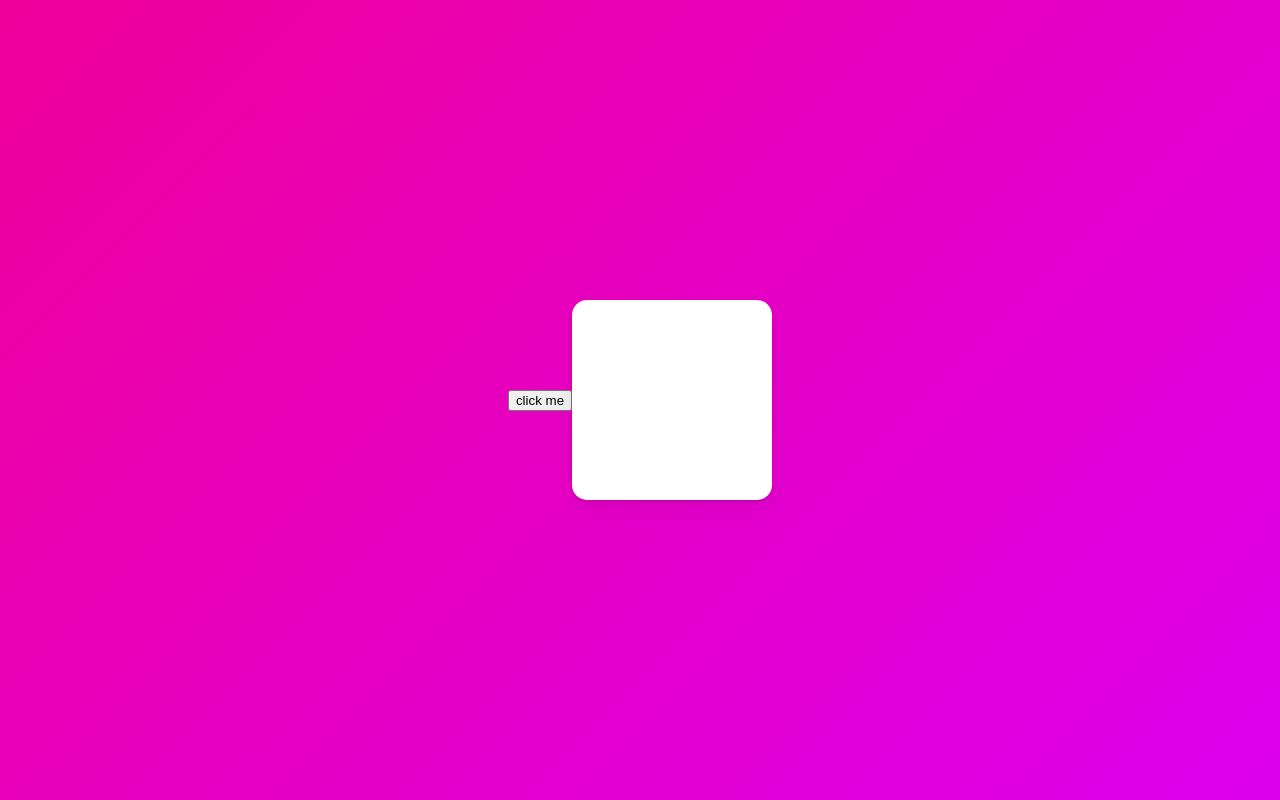
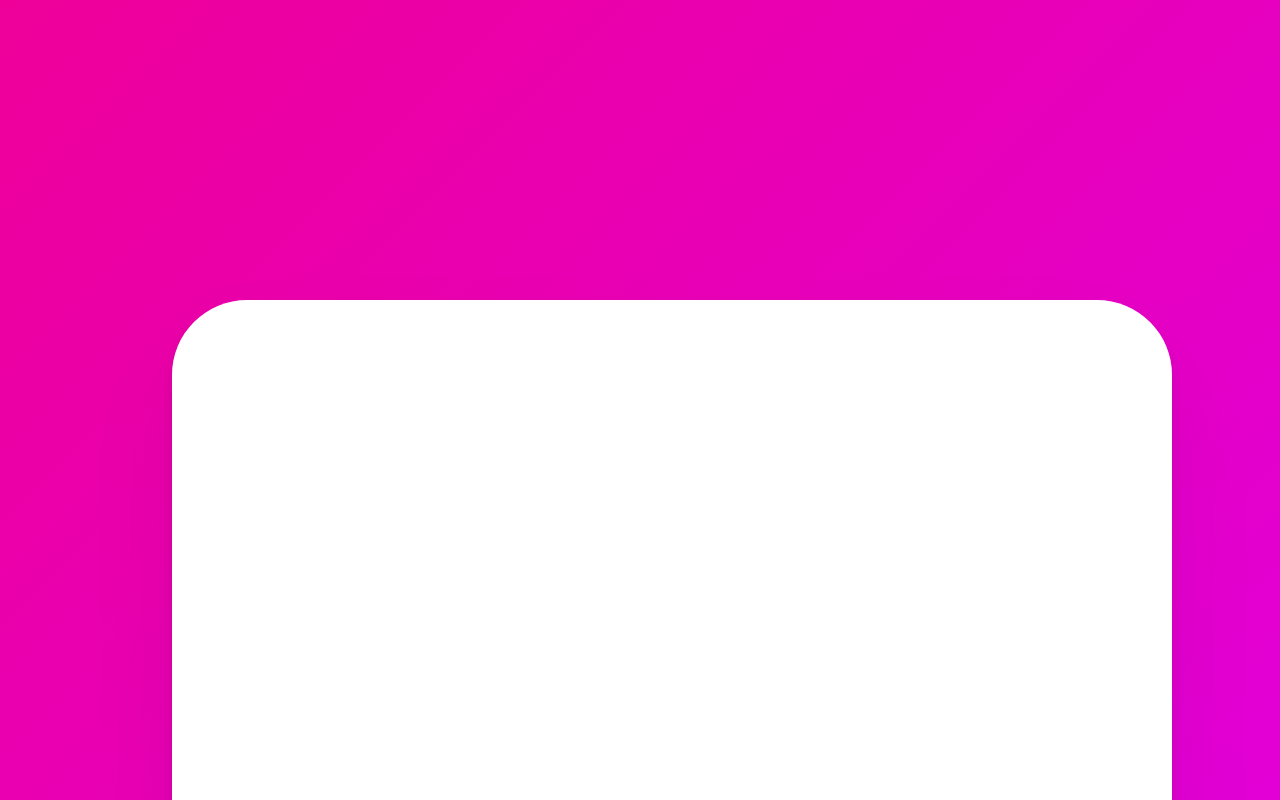
Before and after one commit to seunghyeokleeme/react-master-class, a React (Create React App) app: page / in a window 1280 px wide. Shown: the top 800 px of the page. Built offline with nearby package versions, Linux system fonts and the light colour scheme.

Commit message:
feat(App): useScroll MotionValues 추가
MotionValues part Three

See also: Nomadcoder React-master 8.9

```diff
--- a/src/App.tsx
+++ b/src/App.tsx
@@ -1,9 +1,14 @@
 import styled from "styled-components";
-import { motion, useMotionValue, useTransform } from "framer-motion";
-import { useEffect } from "react";
+import {
+  motion,
+  useMotionValue,
+  useTransform,
+  useScroll,
+  useMotionValueEvent,
+} from "framer-motion";
 
-const Wrapper = styled.div`
-  height: 100vh;
+const Wrapper = styled(motion.div)`
+  height: 200vh;
   width: 100vw;
   display: flex;
   justify-content: center;
@@ -20,12 +25,22 @@ const Box = styled(motion.div)`
 
 function App() {
   const x = useMotionValue(0);
-  const scale = useTransform(x, [-800, 0, 800], [2, 1, 0.1]);
-
+  const rotateZ = useTransform(x, [-800, 800], [-360, 360]);
+  const gradient = useTransform(
+    x,
+    [-800, 0, 800],
+    [
+      "linear-gradient(135deg, rgb(0, 115, 238), rgb(0, 167, 238))",
+      "linear-gradient(135deg, rgb(238, 0, 153), rgb(221, 0, 238))",
+      "linear-gradient(135deg, rgb(0, 238, 79), rgb(218, 238, 0))",
+    ]
+  );
+  const { scrollY, scrollYProgress } = useScroll();
+  const scale = useTransform(scrollYProgress, [0, 1], [1, 5]);
   return (
-    <Wrapper>
+    <Wrapper style={{ background: gradient }}>
       <button onClick={() => x.set(200)}>click me</button>
-      <Box style={{ x, scale }} drag="x" dragSnapToOrigin />
+      <Box style={{ x, rotateZ, scale }} drag="x" dragSnapToOrigin />
     </Wrapper>
   );
 }
```
